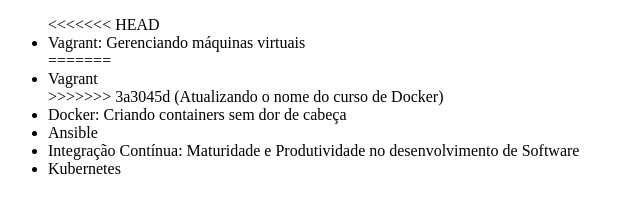
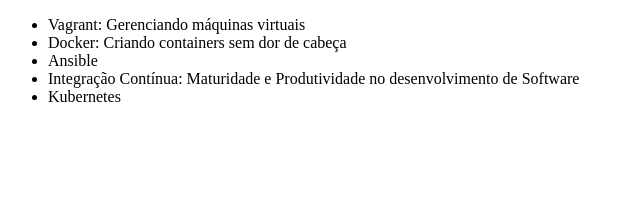
Before and after one commit to BrunoReis25/Curso-Alura-git, a plain HTML site: page index.html in a window 1280 px wide. Shown: the whole page, without its empty margins (0-640 px from the left). Drawn offline with Linux system fonts and the light colour scheme.

```diff
--- a/index.html
+++ b/index.html
@@ -8,11 +8,7 @@
 </head>
 <body>
       <ul>
-<<<<<<< HEAD
             <li>Vagrant: Gerenciando máquinas virtuais</li>
-=======
-            <li>Vagrant</li>
->>>>>>> 3a3045d (Atualizando o nome do curso de Docker)
             <li>Docker: Criando containers sem dor de cabeça</li>
             <li>Ansible</li>
             <li>Integração Contínua: Maturidade e Produtividade no desenvolvimento de Software</li>
```
